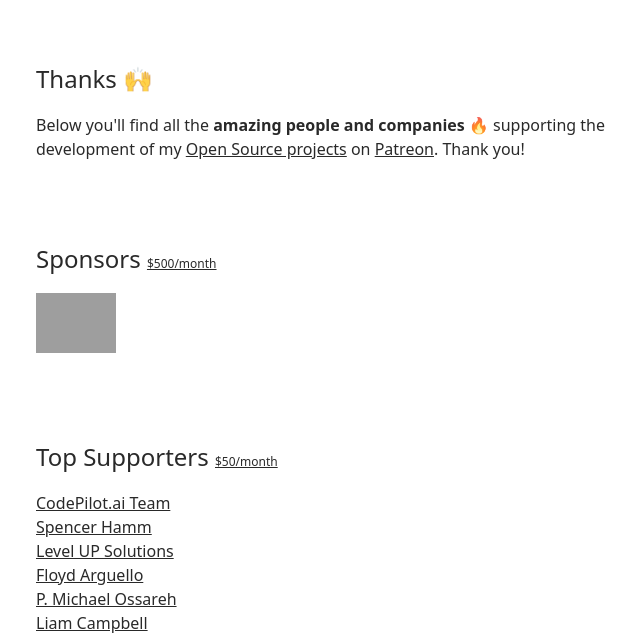
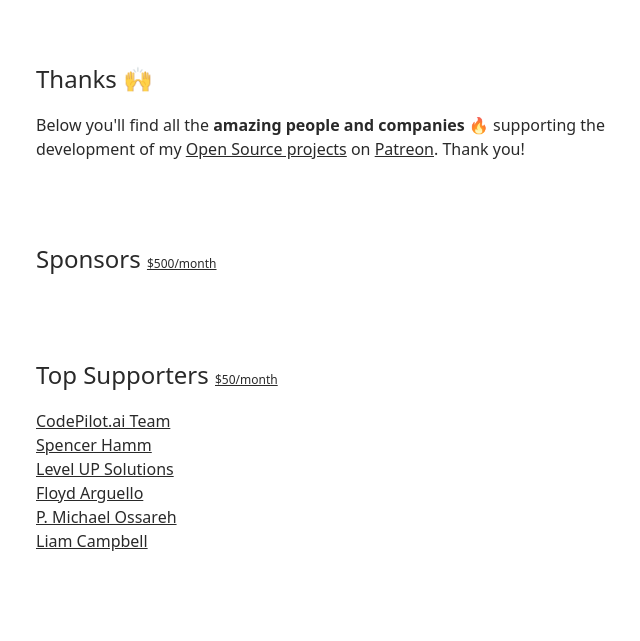
Before and after one commit to typicode/typicode.github.io, a website: page index.html in a window 1280 px wide. Shown: the part 147-788 px from the top of the page, without its empty margins (284-924 px from the left). Drawn offline with nearby package versions, Linux system fonts and the light colour scheme; grey boxes are pictures that could not be loaded.

Commit message:
Update index.html

```diff
--- a/index.html
+++ b/index.html
@@ -84,9 +84,6 @@
     <small><a href="https://www.patreon.com/bePatron?c=784328">$500/month</a></small>
   </h2>
   <p>
-    <a href="https://tigersheet.com/" target="_blank">
-      <img src="https://i.imgur.com/RvvnNlB.png" height="60px">
-    </a>
   </p>
 
   <!-- Supporters -->
```
